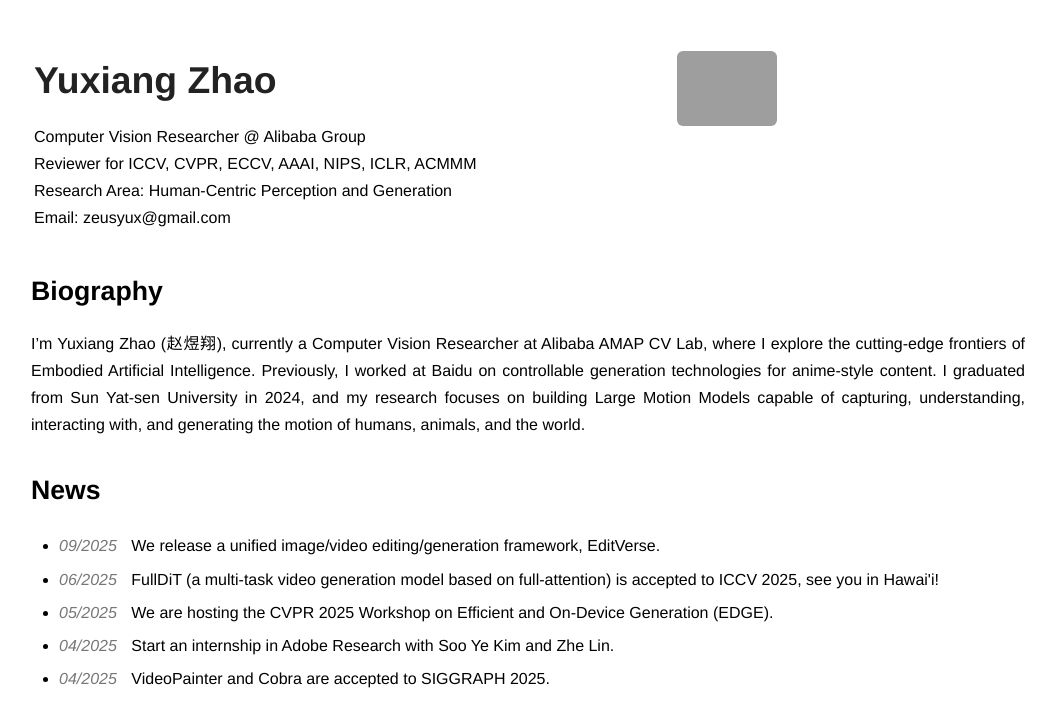
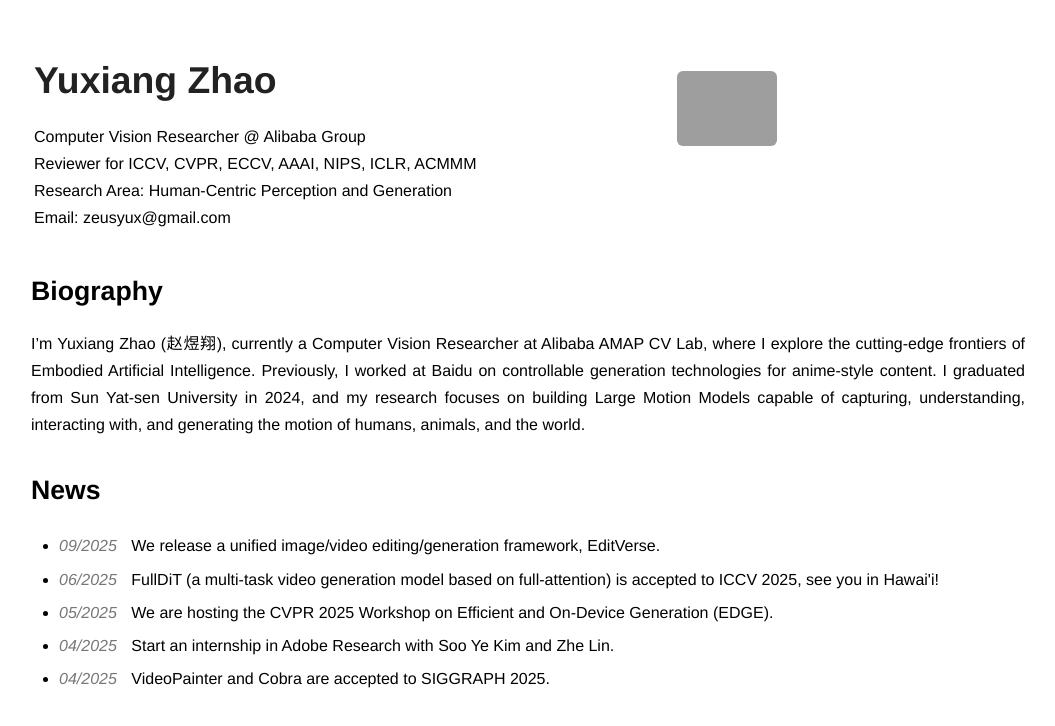
Before and after one commit to zeusyux/yuxiangzhao, a plain HTML site: page index.html in a window 1280 px wide. Shown: the whole page, without its empty margins (112-1167 px from the left). Drawn offline with Linux system fonts and the light colour scheme; grey boxes are pictures that could not be loaded.

Commit message:
Update style.css

```diff
--- a/assets/style.css
+++ b/assets/style.css
@@ -169,7 +169,7 @@ name {
 
 .avatar-fixed {
   position: absolute;
-  top: 50px;     /* 根据需要调整 */
+  top: 70px;     /* 根据需要调整 */
   right: 390px;   /* 让头像贴到浏览器右边 */
 }
 
```
